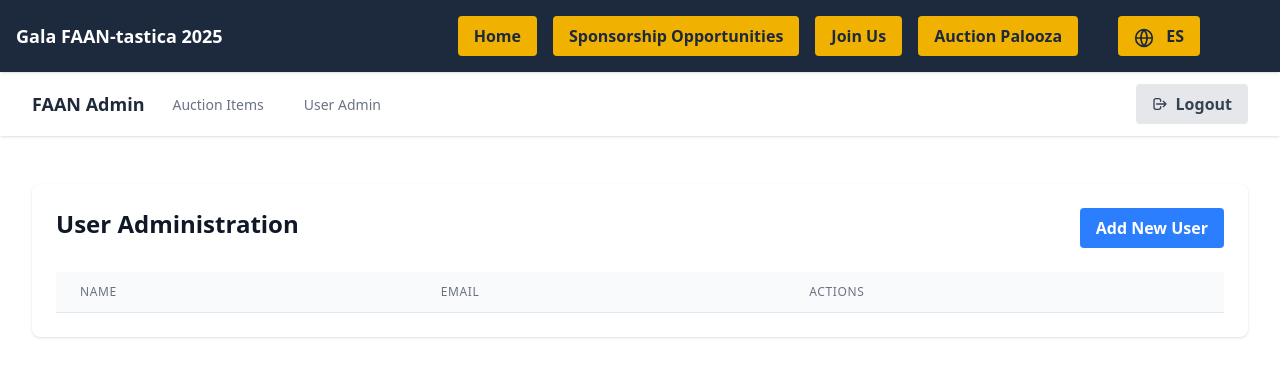
After one commit to mcasto/faan-gala-2025, a Laravel app: template resources/views/admin/users/index.blade.php in a window 1280 px wide. The commit adds this page. Shown: the top 384 px of the page. Run offline with Laravel 12, Linux system fonts and the light colour scheme; the template is opened without the code that fills it, so the values that code supplies are empty; style sheets or scripts are compiled from the project's sources; some web fonts are replaced.

Commit message:
Everything done

```diff
--- /dev/null
+++ b/resources/views/admin/users/index.blade.php
@@ -0,0 +1,204 @@
+@extends('layouts.app')
+
+@section('title', 'User Administration')
+
+@push('styles')
+    <style>
+        .hoverable:hover {
+            background-color: #f9fafb;
+        }
+    </style>
+@endpush
+
+@section('content')
+    <x-admin-toolbar />
+
+    <div class="py-12">
+        <div class="max-w-7xl mx-auto sm:px-6 lg:px-8">
+            @if (session('success'))
+                <div class="mb-4 bg-green-100 border border-green-400 text-green-700 px-4 py-3 rounded relative"
+                    role="alert">
+                    <span class="block sm:inline">{{ session('success') }}</span>
+                </div>
+            @endif
+            @if (session('error'))
+                <div class="mb-4 bg-red-100 border border-red-400 text-red-700 px-4 py-3 rounded relative" role="alert">
+                    <span class="block sm:inline">{{ session('error') }}</span>
+                </div>
+            @endif
+            @if ($errors->any())
+                <div class="mb-4 bg-red-100 border border-red-400 text-red-700 px-4 py-3 rounded relative" role="alert">
+                    <ul class="list-disc list-inside">
+                        @foreach ($errors->all() as $error)
+                            <li>{{ $error }}</li>
+                        @endforeach
+                    </ul>
+                </div>
+            @endif
+            <div class="bg-white overflow-hidden shadow-sm sm:rounded-lg">
+                <div class="p-6 text-gray-900">
+                    <div class="flex justify-between mb-6">
+                        <h2 class="text-2xl font-semibold">User Administration</h2>
+                        <button onclick="openUserModal()"
+                            class="bg-blue-500 hover:bg-blue-700 text-white font-bold py-2 px-4 rounded">
+                            Add New User
+                        </button>
+                    </div>
+
+                    <div class="overflow-x-auto">
+                        <table class="min-w-full divide-y divide-gray-200">
+                            <thead class="bg-gray-50">
+                                <tr>
+                                    <th
+                                        class="px-6 py-3 text-left text-xs font-medium text-gray-500 uppercase tracking-wider">
+                                        Name
+                                    </th>
+                                    <th
+                                        class="px-6 py-3 text-left text-xs font-medium text-gray-500 uppercase tracking-wider">
+                                        Email
+                                    </th>
+                                    <th
+                                        class="px-6 py-3 text-left text-xs font-medium text-gray-500 uppercase tracking-wider">
+                                        Actions
+                                    </th>
+                                </tr>
+                            </thead>
+                            <tbody class="bg-white divide-y divide-gray-200">
+                                @foreach ($users as $user)
+                                    <tr class="hoverable">
+                                        <td class="px-6 py-4">
+                                            <div class="text-sm font-medium text-gray-900">{{ $user->name }}</div>
+                                        </td>
+                                        <td class="px-6 py-4">
+                                            <div class="text-sm text-gray-900">{{ $user->email }}</div>
+                                        </td>
+                                        <td class="px-6 py-4 text-right text-sm font-medium">
+                                            <button onclick="editUser({{ $user->id }})"
+                                                class="text-indigo-600 hover:text-indigo-900 mr-3">Edit</button>
+                                            <form action="{{ route('admin.users.destroy', $user) }}" method="POST"
+                                                class="inline"
+                                                onsubmit="return confirm('Are you sure you want to delete this user?')">
+                                                @csrf
+                                                @method('DELETE')
+                                                <button type="submit"
+                                                    class="text-red-600 hover:text-red-900">Delete</button>
+                                            </form>
+                                        </td>
+                                    </tr>
+                                @endforeach
+                            </tbody>
+                        </table>
+                    </div>
+                </div>
+            </div>
+        </div>
+    </div>
+
+    <!-- User Modal -->
+    <div id="userModal" class="modal hidden fixed inset-0 bg-gray-600 bg-opacity-50 overflow-y-auto h-full w-full">
+        <div class="relative top-20 mx-auto p-5 border w-96 shadow-lg rounded-md bg-white">
+            <div class="mt-3">
+                <h3 class="text-lg font-medium text-gray-900 mb-4" id="modalTitle">Add New User</h3>
+                <form id="userForm" method="POST" action="{{ route('admin.users.store') }}">
+                    @csrf
+                    @method('POST')
+                    <div class="mb-4">
+                        <label for="name" class="block text-sm font-medium text-gray-700">Name</label>
+                        <input type="text" name="name" id="name" required
+                            class="mt-1 block w-full rounded-md border-gray-300 shadow-sm focus:border-indigo-500 focus:ring-indigo-500 sm:text-sm @error('name') border-red-500 @enderror">
+                        @error('name')
+                            <p class="mt-1 text-sm text-red-600">{{ $message }}</p>
+                        @enderror
+                    </div>
+                    <div class="mb-4">
+                        <label for="email" class="block text-sm font-medium text-gray-700">Email</label>
+                        <input type="email" name="email" id="email" required
+                            class="mt-1 block w-full rounded-md border-gray-300 shadow-sm focus:border-indigo-500 focus:ring-indigo-500 sm:text-sm @error('email') border-red-500 @enderror">
+                        @error('email')
+                            <p class="mt-1 text-sm text-red-600">{{ $message }}</p>
+                        @enderror
+                    </div>
+                    <div class="mb-4">
+                        <label for="password" class="block text-sm font-medium text-gray-700">Password</label>
+                        <input type="password" name="password" id="password"
+                            class="mt-1 block w-full rounded-md border-gray-300 shadow-sm focus:border-indigo-500 focus:ring-indigo-500 sm:text-sm @error('password') border-red-500 @enderror">
+                        <p class="mt-1 text-sm text-gray-500" id="passwordHint">Leave blank to keep current password</p>
+                        @error('password')
+                            <p class="mt-1 text-sm text-red-600">{{ $message }}</p>
+                        @enderror
+                    </div>
+                    <div class="flex justify-end mt-6 space-x-3">
+                        <button type="button" onclick="closeUserModal()"
+                            class="bg-white py-2 px-4 border border-gray-300 rounded-md shadow-sm text-sm font-medium text-gray-700 hover:bg-gray-50 focus:outline-none focus:ring-2 focus:ring-offset-2 focus:ring-indigo-500">
+                            Cancel
+                        </button>
+                        <button type="submit"
+                            class="bg-blue-500 py-2 px-4 border border-transparent rounded-md shadow-sm text-sm font-medium text-white hover:bg-blue-700 focus:outline-none focus:ring-2 focus:ring-offset-2 focus:ring-indigo-500">
+                            Save
+                        </button>
+                    </div>
+                </form>
+            </div>
+        </div>
+    </div>
+
+    @push('scripts')
+        <script>
+            function openUserModal(userId = null) {
+                const modal = document.getElementById('userModal');
+                const form = document.getElementById('userForm');
+                const title = document.getElementById('modalTitle');
+                const passwordHint = document.getElementById('passwordHint');
+
+                // Reset form fields
+                form.reset();
+                document.getElementById('name').value = '';
+                document.getElementById('email').value = '';
+                document.getElementById('password').value = '';
+
+                if (userId) {
+                    title.textContent = 'Edit User';
+                    form.action = '/admin/users/' + userId;
+                    form._method.value = 'PUT';
+                    passwordHint.classList.remove('hidden');
+                } else {
+                    title.textContent = 'Add New User';
+                    form.action = '{{ route('admin.users.store') }}';
+                    form._method.value = 'POST';
+                    passwordHint.classList.add('hidden');
+                }
+
+                modal.classList.remove('hidden');
+            }
+
+            function closeUserModal() {
+                const modal = document.getElementById('userModal');
+                modal.classList.add('hidden');
+            }
+
+            function editUser(userId) {
+                // First open modal and set it up for editing
+                openUserModal(userId);
+
+                // Then fetch and populate user data
+                fetch(`/admin/users/${userId}`, {
+                        headers: {
+                            'Accept': 'application/json'
+                        }
+                    })
+                    .then(response => response.json())
+                    .then(user => {
+                        // Set values after fetch completes
+                        document.getElementById('name').value = user.name;
+                        document.getElementById('email').value = user.email;
+                        document.getElementById('password').value = '';
+                    })
+                    .catch(error => {
+                        console.error('Error fetching user data:', error);
+                        closeUserModal();
+                        alert('Error loading user data. Please try again.');
+                    });
+            }
+        </script>
+    @endpush
+@endsection
--- /dev/null
+++ b/resources/views/components/admin-toolbar.blade.php
@@ -0,0 +1,35 @@
+<!-- Admin Toolbar -->
+<div class="bg-white shadow">
+    <div class="max-w-7xl mx-auto px-4 sm:px-6 lg:px-8">
+        <div class="flex justify-between h-16">
+            <div class="flex">
+                <div class="flex-shrink-0 flex items-center">
+                    <span class="text-lg font-semibold text-gray-800">FAAN Admin</span>
+                </div>
+                <div class="hidden sm:ml-6 sm:flex sm:space-x-8">
+                    <a href="{{ route('admin.auction-items.index') }}"
+                        class="{{ request()->routeIs('admin.auction-items.*') ? 'border-indigo-500 text-gray-900' : 'border-transparent text-gray-500 hover:text-gray-700 hover:border-gray-300' }} inline-flex items-center px-1 pt-1 border-b-2 text-sm font-medium">
+                        Auction Items
+                    </a>
+                    <a href="{{ route('admin.users.index') }}"
+                        class="{{ request()->routeIs('admin.users.*') ? 'border-indigo-500 text-gray-900' : 'border-transparent text-gray-500 hover:text-gray-700 hover:border-gray-300' }} inline-flex items-center px-1 pt-1 border-b-2 text-sm font-medium">
+                        User Admin
+                    </a>
+                </div>
+            </div>
+            <div class="flex items-center">
+                <form method="POST" action="{{ route('logout') }}">
+                    @csrf
+                    <button type="submit"
+                        class="bg-gray-200 hover:bg-gray-300 text-gray-700 font-semibold py-2 px-4 rounded inline-flex items-center">
+                        <svg class="w-4 h-4 mr-2" viewBox="0 0 24 24" fill="none" stroke="currentColor">
+                            <path stroke-linecap="round" stroke-linejoin="round" stroke-width="2"
+                                d="M17 16l4-4m0 0l-4-4m4 4H7m6 4v1a3 3 0 01-3 3H6a3 3 0 01-3-3V7a3 3 0 013-3h4a3 3 0 013 3v1" />
+                        </svg>
+                        Logout
+                    </button>
+                </form>
+            </div>
+        </div>
+    </div>
+</div>
--- a/resources/views/components/navigation.blade.php
+++ b/resources/views/components/navigation.blade.php
@@ -36,7 +36,79 @@
                 </svg>
                 {{ __('navigation.change_language') }}
             </a>
+
+            <a href="/admin" class="px-4 py-2 rounded text-slate-800 hover:text-white transition">
+                <i class="fas fa-cog"></i>
+            </a>
         </div>
-        <span class="md:hidden">[Hamburger]</span>
+        <!-- Hamburger Button -->
+        <button class="md:hidden text-white focus:outline-none" onclick="toggleMobileMenu()">
+            <i class="fas fa-bars text-2xl"></i>
+        </button>
     </div>
+
+    <!-- Mobile Menu -->
+    <div id="mobileMenu"
+        class="md:hidden fixed inset-0 bg-slate-800 bg-opacity-95 transform translate-x-full transition-transform duration-300 ease-in-out z-40">
+        <div class="flex flex-col h-full p-6">
+            <!-- Close Button -->
+            <button class="self-end text-white mb-8 focus:outline-none" onclick="toggleMobileMenu()">
+                <i class="fas fa-times text-2xl"></i>
+            </button>
+
+            <!-- Mobile Navigation Links -->
+            <div class="flex flex-col space-y-4">
+                <a href="{{ route('home') }}"
+                    class="px-4 py-3 rounded bg-yellow-500 text-slate-800 font-semibold hover:bg-yellow-600 hover:text-white transition text-center
+                    {{ Route::currentRouteName() === 'home' ? 'border border-white font-bold' : '' }}">
+                    {{ __('navigation.home') }}
+                </a>
+
+                <a href="{{ route('sponsorship-opportunities') }}"
+                    class="px-4 py-3 rounded bg-yellow-500 text-slate-800 font-semibold hover:bg-yellow-600 hover:text-white transition text-center
+                    {{ Route::currentRouteName() === 'sponsorship' ? 'border border-white font-bold' : '' }}">
+                    {{ __('navigation.sponsorship') }}
+                </a>
+
+                <a href="{{ route('join-us') }}"
+                    class="px-4 py-3 rounded bg-yellow-500 text-slate-800 font-semibold hover:bg-yellow-600 hover:text-white transition text-center
+                    {{ Route::currentRouteName() === 'join' ? 'border border-white font-bold' : '' }}">
+                    {{ __('navigation.join') }}
+                </a>
+
+                <a href="{{ route('auction-palooza') }}"
+                    class="px-4 py-3 rounded bg-yellow-500 text-slate-800 font-semibold hover:bg-yellow-600 hover:text-white transition text-center
+                    {{ Route::currentRouteName() === 'auction' ? 'border border-white font-bold' : '' }}">
+                    {{ __('navigation.auction') }}
+                </a>
+
+                <div class="pt-4 border-t border-slate-600">
+                    <a href="{{ app()->getLocale() === 'en' ? '/set-language/es' : '/set-language/en' }}"
+                        class="px-4 py-3 rounded bg-yellow-500 text-slate-800 font-semibold hover:bg-yellow-600 hover:text-white transition text-center flex items-center justify-center">
+                        <svg xmlns="http://www.w3.org/2000/svg" class="h-5 w-5 mr-2" fill="none" viewBox="0 0 24 24"
+                            stroke="currentColor">
+                            <circle cx="12" cy="12" r="10" stroke="currentColor" stroke-width="2" />
+                            <path stroke="currentColor" stroke-width="2"
+                                d="M2 12h20M12 2a15.3 15.3 0 010 20M12 2a15.3 15.3 0 000 20" />
+                        </svg>
+                        {{ __('navigation.change_language') }}
+                    </a>
+                </div>
+
+                <a href="/admin" class="px-4 py-3 text-white hover:text-yellow-500 transition text-center mt-2">
+                    <i class="fas fa-cog mr-2"></i>
+                    Admin
+                </a>
+            </div>
+        </div>
+    </div>
+
+    <!-- Mobile Menu Script -->
+    <script>
+        function toggleMobileMenu() {
+            const menu = document.getElementById('mobileMenu');
+            menu.classList.toggle('translate-x-full');
+            menu.classList.toggle('translate-x-0');
+        }
+    </script>
 </nav>
--- a/routes/web.php
+++ b/routes/web.php
@@ -3,6 +3,7 @@
 use App\Http\Controllers\AuctionPaloozaController;
 use App\Http\Controllers\AuthController;
 use App\Http\Controllers\Admin\AuctionItemController;
+use App\Http\Controllers\Admin\UserController;
 use App\Http\Controllers\JoinUsController;
 use App\Http\Controllers\SponsorshipController;
 use App\Http\Controllers\WelcomeController;
@@ -50,6 +51,29 @@ Route::post('/admin/logout', [AuthController::class, 'logout'])
 
 // Protected admin routes
 Route::prefix('admin')->middleware('auth')->name('admin.')->group(function () {
+    // User management routes
+    Route::get('/users', [UserController::class, 'index'])
+        ->name('users.index');
+
+    Route::get('/users/create', [UserController::class, 'create'])
+        ->name('users.create');
+
+    Route::get('/users/{user}', [UserController::class, 'show'])
+        ->name('users.show');
+
+    Route::post('/users', [UserController::class, 'store'])
+        ->name('users.store');
+
+    Route::get('/users/{user}/edit', [UserController::class, 'edit'])
+        ->name('users.edit');
+
+    Route::put('/users/{user}', [UserController::class, 'update'])
+        ->name('users.update');
+
+    Route::delete('/users/{user}', [UserController::class, 'destroy'])
+        ->name('users.destroy');
+
+    // Auction item routes
     Route::get('/auction-items', [AuctionItemController::class, 'index'])
         ->name('auction-items.index');
 
```
Also changed, not shown: app/Http/Controllers/Admin/UserController.php (added, +87 -0 lines), resources/views/admin/auction-items/index.blade.php (+5 -17 lines), resources/views/admin/users/edit.blade.php (added, +64 -0 lines), resources/views/admin/users/show.blade.php (added, +46 -0 lines), resources/views/layouts/admin.blade.php (added, +88 -0 lines), 1 other file.
